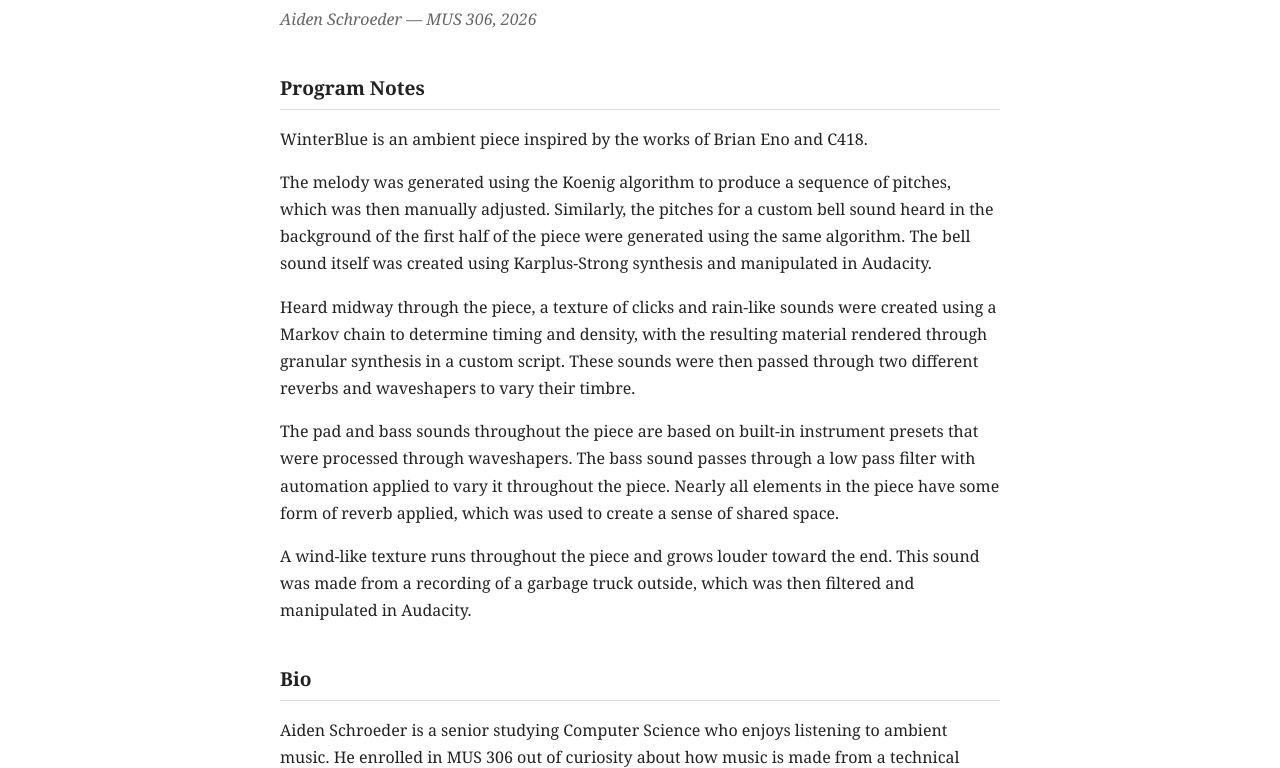
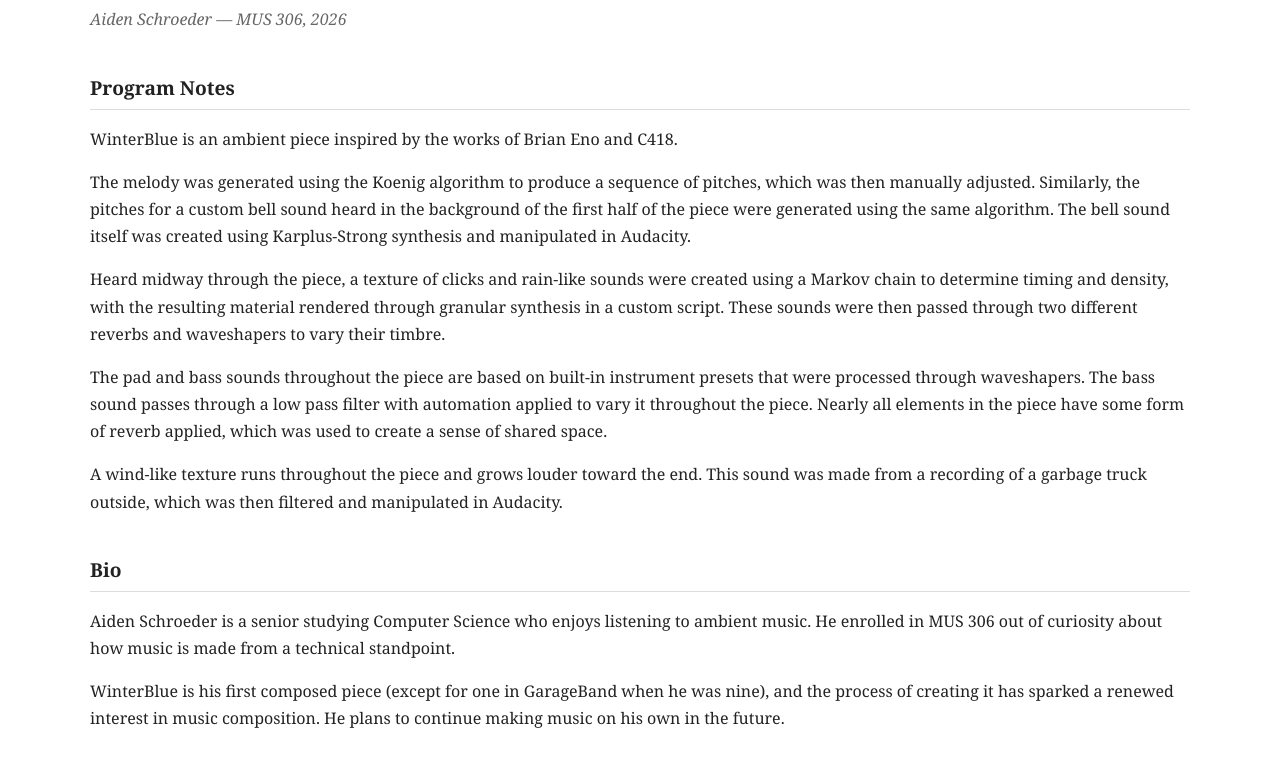
Before and after one commit to aidenx11/MUS306, a plain HTML site: page index.html in a window 1280 px wide. Shown: the part 124-892 px from the top of the page. Drawn offline with Linux system fonts and the light colour scheme.

Commit message:
New draft of WinterBlue, some index changes

```diff
--- a/index.html
+++ b/index.html
@@ -7,7 +7,7 @@
   <style>
     body {
       font-family: Georgia, serif;
-      max-width: 720px;
+      max-width: 1100px;
       margin: 60px auto;
       padding: 0 20px;
       color: #222;
```
